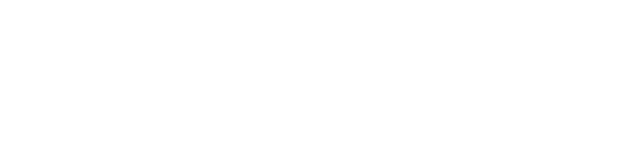
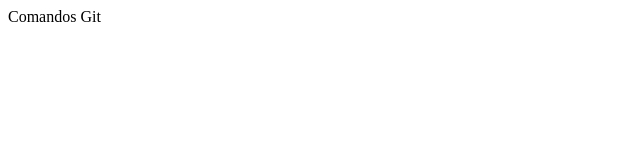
Before and after one commit to melqrozendo/Estudo_Git, a plain HTML site: page index.html in a window 1280 px wide. Shown: the whole page, without its empty margins (0-640 px from the left). Drawn offline with Linux system fonts and the light colour scheme.

Commit message:
criei uma tag div

```diff
--- a/index.html
+++ b/index.html
@@ -7,6 +7,6 @@
     <title>Tutorial Git</title>
 </head>
 <body>
-
+    <div>Comandos Git</div>
 </body>
 </html>
```
